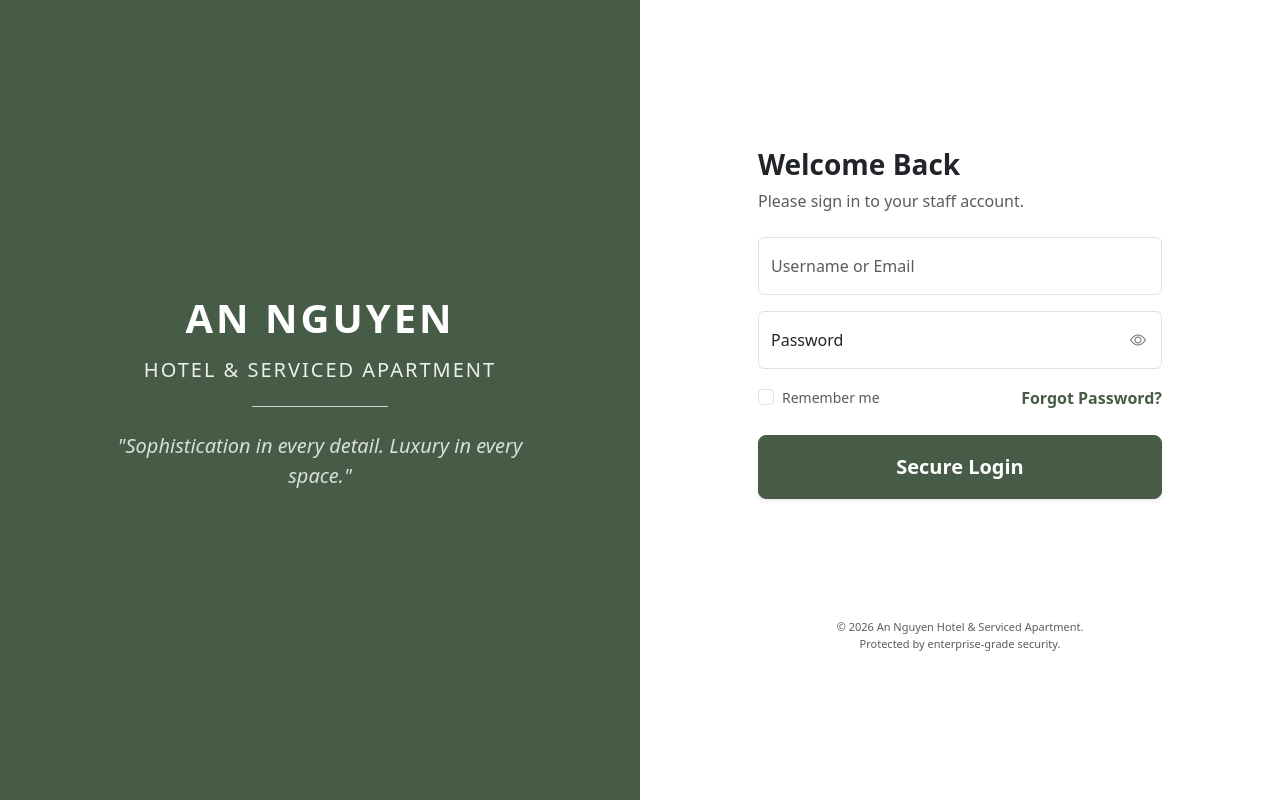
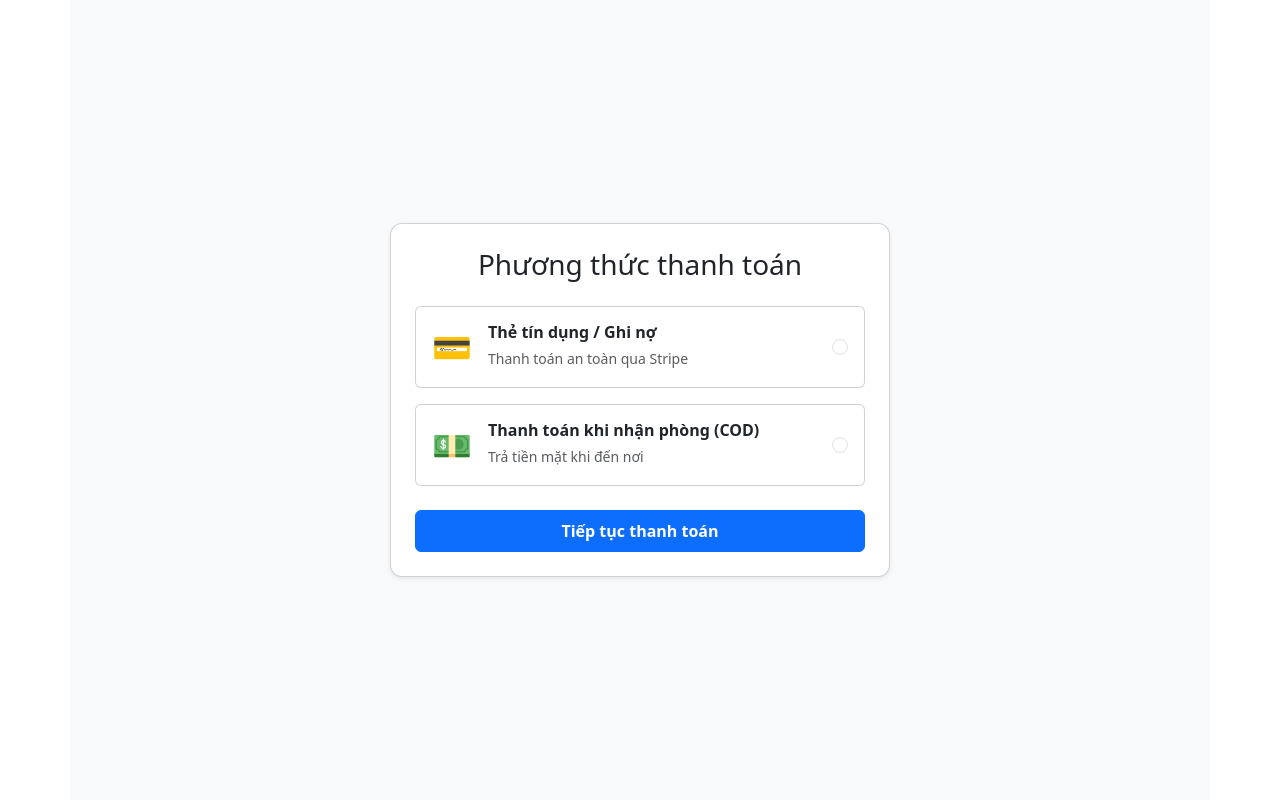
Before and after one commit to NamNT2942003/SEP490_G84_FE, a React (Vite) app in the folder SEP490_G84_FE/: page /payment in a window 1280 px wide. Built offline with nearby package versions, Linux system fonts and the light colour scheme.

Commit message:
up phần màn hình cững chưa có API

```diff
--- /dev/null
+++ b/SEP490_G84_FE/src/features/payment/api/paymentApi.js
@@ -0,0 +1,13 @@
+import apiClient from '../../../services/apiClient';
+
+export const paymentApi = {
+    // Gọi API Stripe để lấy URL Checkout
+    createStripePayment: (orderData) => {
+        return apiClient.post('/api/payment/create', orderData);
+    },
+
+    // Gọi API xử lý thanh toán COD (nếu có)
+    createCodPayment: (orderData) => {
+        return apiClient.post('/api/payment/cod', orderData);
+    }
+};
--- /dev/null
+++ b/SEP490_G84_FE/src/features/payment/screens/PaymentResult.jsx
@@ -0,0 +1,40 @@
+import React from 'react';
+import { useNavigate, useSearchParams } from 'react-router-dom';
+
+const PaymentResult = () => {
+    const navigate = useNavigate();
+    const [searchParams] = useSearchParams();
+
+    // Bắt query param trên URL để biết thành công hay thất bại
+    // Ví dụ: http://localhost:5173/payment/result?status=success
+    const status = searchParams.get('status') || 'success';
+
+    return (
+        <div className="container d-flex justify-content-center align-items-center vh-100 bg-light">
+            <div className="card shadow-sm p-5 text-center" style={{ width: '100%', maxWidth: '400px', borderRadius: '12px' }}>
+                {status === 'success' ? (
+                    <>
+                        <div className="text-success mb-3" style={{ fontSize: '64px' }}>✅</div>
+                        <h3 className="mb-3">Thanh toán thành công!</h3>
+                        <p className="text-muted mb-4">Cảm ơn bạn đã sử dụng dịch vụ. Đơn hàng của bạn đã được ghi nhận.</p>
+                    </>
+                ) : (
+                    <>
+                        <div className="text-danger mb-3" style={{ fontSize: '64px' }}>❌</div>
+                        <h3 className="mb-3">Thanh toán thất bại</h3>
+                        <p className="text-muted mb-4">Đã có lỗi xảy ra hoặc bạn đã hủy giao dịch. Vui lòng thử lại.</p>
+                    </>
+                )}
+
+                <button
+                    className="btn btn-primary w-100 py-2"
+                    onClick={() => navigate('/')} // Quay về trang chủ hoặc trang quản lý đơn
+                >
+                    Quay lại trang chủ
+                </button>
+            </div>
+        </div>
+    );
+};
+
+export default PaymentResult;
--- /dev/null
+++ b/SEP490_G84_FE/src/features/payment/screens/PaymentSelection.jsx
@@ -0,0 +1,125 @@
+import React, { useState } from 'react';
+import { useNavigate } from 'react-router-dom';
+import { paymentApi } from '../api/paymentApi';
+
+const PaymentSelection = () => {
+    const [selectedMethod, setSelectedMethod] = useState('');
+    const [isLoading, setIsLoading] = useState(false);
+    const [error, setError] = useState(null);
+
+    const navigate = useNavigate();
+
+    const handleSubmit = async (e) => {
+        e.preventDefault();
+
+        if (!selectedMethod) {
+            setError('Vui lòng chọn một phương thức thanh toán!');
+            return;
+        }
+
+        setError(null);
+        setIsLoading(true);
+
+        try {
+            // TODO: Truyền dữ liệu đơn hàng thực tế của bạn vào đây (ví dụ: bookingId, amount...)
+            const orderPayload = {
+                amount: 500000,
+                orderInfo: "Thanh toán phòng khách sạn"
+            };
+
+            if (selectedMethod === 'STRIPE') {
+                // 1. Gọi API Spring Boot để lấy link Stripe
+                const response = await paymentApi.createStripePayment(orderPayload);
+
+                // 2. Lấy URL từ response (Giả sử backend trả về { stripeUrl: "https://checkout.stripe.com/..." })
+                const checkoutUrl = response.data.stripeUrl || response.data;
+
+                // 3. Chuyển hướng người dùng sang trang của Stripe
+                window.location.href = checkoutUrl;
+
+            } else if (selectedMethod === 'COD') {
+                // 1. Gọi API xử lý COD
+                await paymentApi.createCodPayment(orderPayload);
+
+                // 2. Chuyển sang màn hình thành công của nội bộ React
+                navigate('/payment/success');
+            }
+        } catch (err) {
+            const msg = err.response?.data || "Đã xảy ra lỗi trong quá trình thanh toán. Vui lòng thử lại.";
+            setError(msg);
+        } finally {
+            setIsLoading(false);
+        }
+    };
+
+    return (
+        <div className="container d-flex justify-content-center align-items-center vh-100 bg-light">
+            <div className="card shadow-sm p-4" style={{ width: '100%', maxWidth: '500px', borderRadius: '12px' }}>
+                <h3 className="text-center mb-4">Phương thức thanh toán</h3>
+
+                {error && <div className="alert alert-danger">{error}</div>}
+
+                <form onSubmit={handleSubmit}>
+                    {/* Lựa chọn Stripe */}
+                    <div
+                        className={`card mb-3 cursor-pointer ${selectedMethod === 'STRIPE' ? 'border-primary bg-primary bg-opacity-10' : ''}`}
+                        onClick={() => setSelectedMethod('STRIPE')}
+                        style={{ cursor: 'pointer', transition: '0.2s' }}
+                    >
+                        <div className="card-body d-flex align-items-center">
+                            <div className="fs-2 me-3">💳</div>
+                            <div>
+                                <h6 className="mb-1 fw-bold">Thẻ tín dụng / Ghi nợ</h6>
+                                <small className="text-muted">Thanh toán an toàn qua Stripe</small>
+                            </div>
+                            <div className="ms-auto">
+                                <input
+                                    type="radio"
+                                    className="form-check-input"
+                                    checked={selectedMethod === 'STRIPE'}
+                                    readOnly
+                                />
+                            </div>
+                        </div>
+                    </div>
+
+                    {/* Lựa chọn COD */}
+                    <div
+                        className={`card mb-4 cursor-pointer ${selectedMethod === 'COD' ? 'border-primary bg-primary bg-opacity-10' : ''}`}
+                        onClick={() => setSelectedMethod('COD')}
+                        style={{ cursor: 'pointer', transition: '0.2s' }}
+                    >
+                        <div className="card-body d-flex align-items-center">
+                            <div className="fs-2 me-3">💵</div>
+                            <div>
+                                <h6 className="mb-1 fw-bold">Thanh toán khi nhận phòng (COD)</h6>
+                                <small className="text-muted">Trả tiền mặt khi đến nơi</small>
+                            </div>
+                            <div className="ms-auto">
+                                <input
+                                    type="radio"
+                                    className="form-check-input"
+                                    checked={selectedMethod === 'COD'}
+                                    readOnly
+                                />
+                            </div>
+                        </div>
+                    </div>
+
+                    <button
+                        type="submit"
+                        className="btn btn-primary w-100 py-2 fw-bold"
+                        disabled={isLoading}
+                    >
+                        {isLoading ? (
+                            <span className="spinner-border spinner-border-sm me-2" role="status" aria-hidden="true"></span>
+                        ) : null}
+                        {isLoading ? 'Đang xử lý...' : 'Tiếp tục thanh toán'}
+                    </button>
+                </form>
+            </div>
+        </div>
+    );
+};
+
+export default PaymentSelection;
--- a/SEP490_G84_FE/src/routes/AppRouter.jsx
+++ b/SEP490_G84_FE/src/routes/AppRouter.jsx
@@ -4,6 +4,8 @@ import ForgotPassword from '@/features/auth/screens/ForgotPassword';
 import MainLayout from '@/components/layout/MainLayout'; // Import Layout
 import Dashboard from '@/features/dashboard/screens/Dashboard';
 import ResetPassword from '@/features/auth/screens/ResetPassword';
+import PaymentSelection from '@/features/payment/screens/PaymentSelection';
+import PaymentResult from '@/features/payment/screens/PaymentResult';
 
 // Component giả cho các trang chưa làm
 const RoomList = () => <h1>Danh sách phòng (Đang phát triển)</h1>;
@@ -16,6 +18,8 @@ const AppRouter = () => {
       <Route path="/login" element={<Login />} />
       <Route path="/forgot-password" element={<ForgotPassword />} />
       <Route path="/reset-password" element={<ResetPassword />} />
+        <Route path="/payment" element={<PaymentSelection />} />
+        <Route path="/payment/result" element={<PaymentResult />} />
 
       {/* --- NHÓM 2: CÁC TRANG PRIVATE (CÓ FULL LAYOUT) --- */}
       {/* Cách dùng: Bọc Component con vào trong MainLayout */}
```
